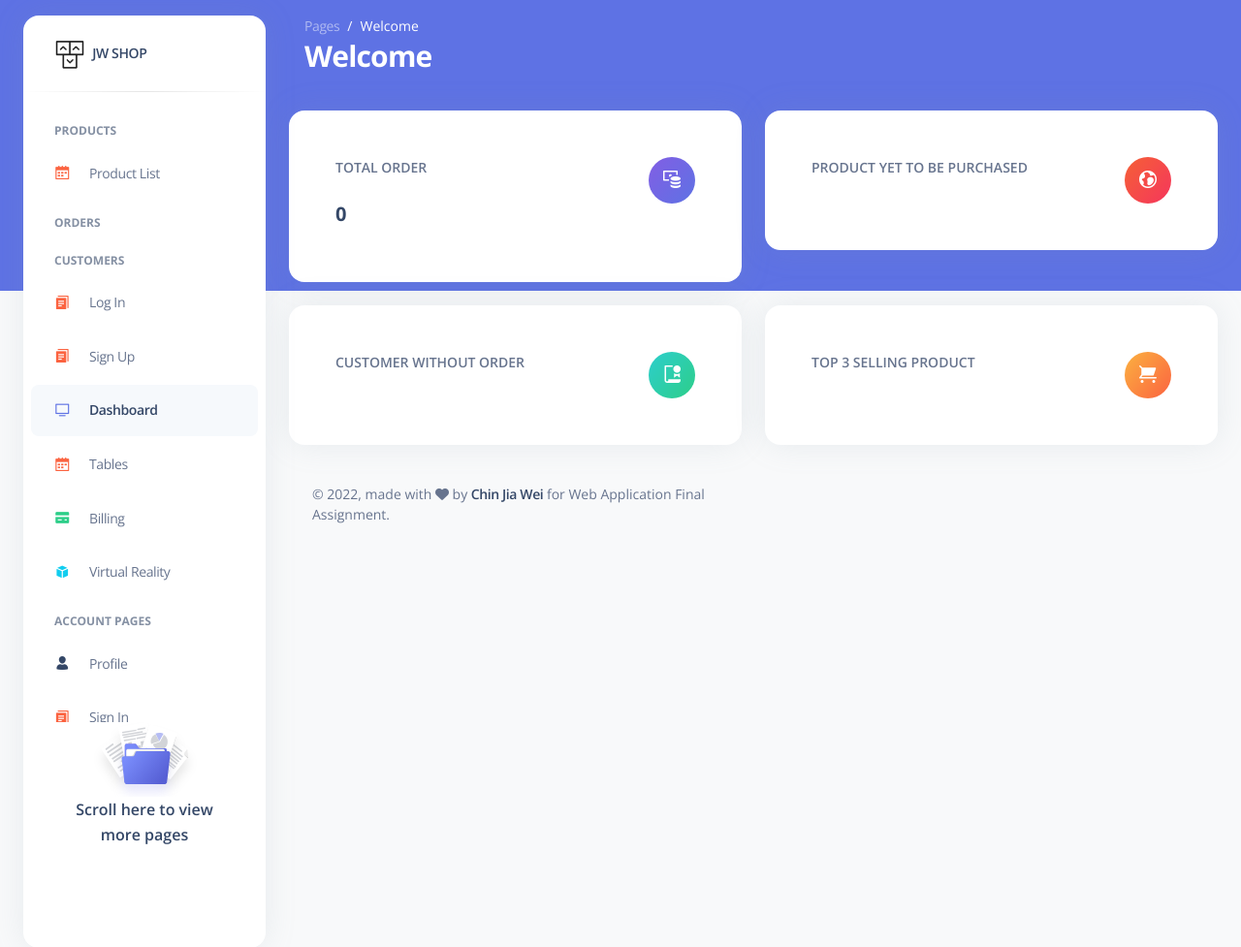
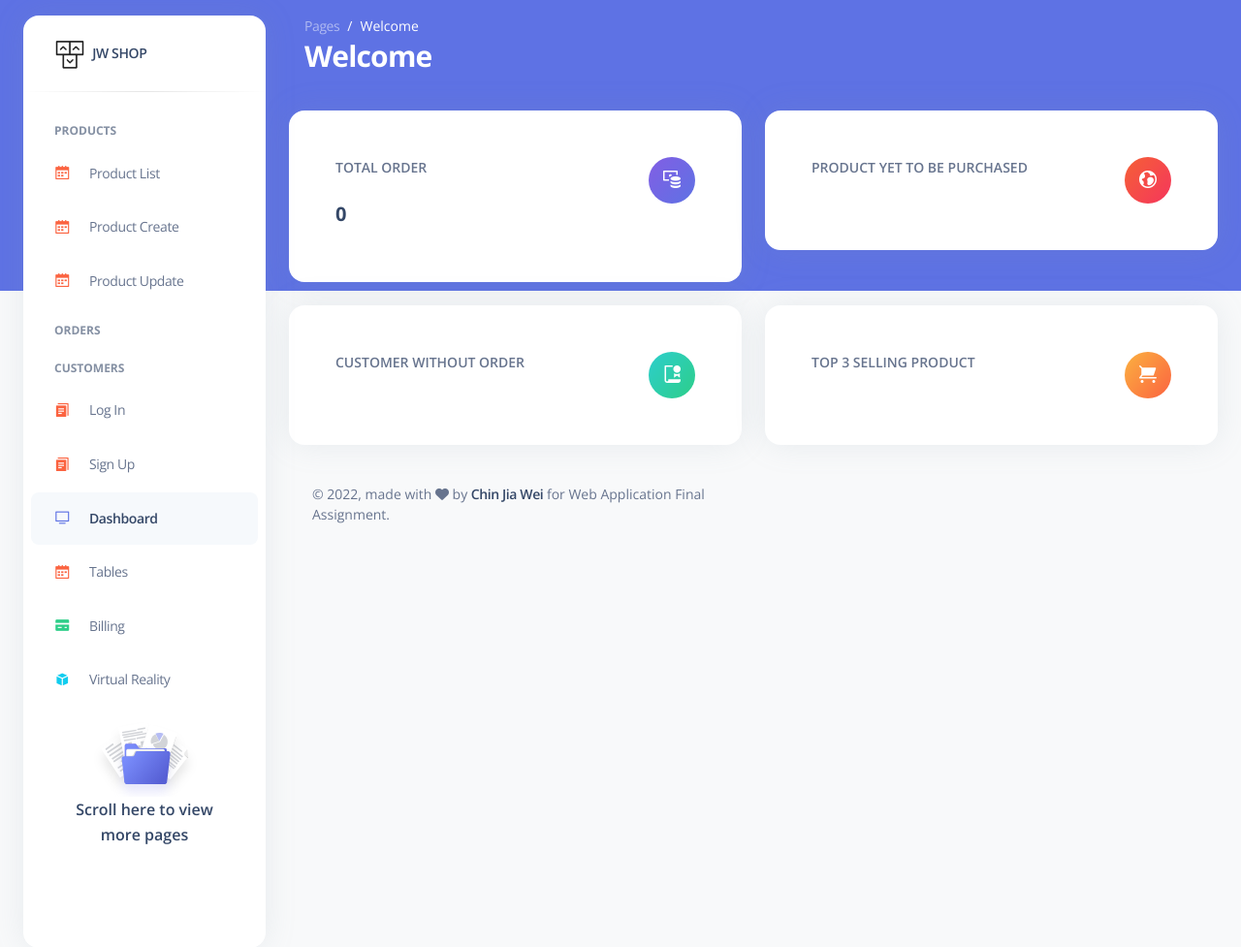
Before and after one commit to jiawei0321/webapp_finalwithbootstrap, a PHP site: page /welcome.php in a window 1280 px wide. Shown: the top 977 px of the page at 97% size. Run offline with PHP 8.4, Linux system fonts and the light colour scheme; data that the repository does not hold is empty; some libraries are stand-ins or nearby versions.

Commit message:
move pages

```diff
--- a/welcome.php
+++ b/welcome.php
@@ -4,21 +4,21 @@
 <head>
   <meta charset="utf-8" />
   <meta name="viewport" content="width=device-width, initial-scale=1, shrink-to-fit=no">
-  <link rel="apple-touch-icon" sizes="76x76" href="./assets/img/shopfavicon.png">
-  <link rel="icon" type="image/png" href="./assets/img/shopfavicon.png">
+  <link rel="apple-touch-icon" sizes="76x76" href="assets/img/shopfavicon.png">
+  <link rel="icon" type="image/png" href="assets/img/shopfavicon.png">
   <title>
     Welcome
   </title>
   <!--     Fonts and icons     -->
   <link href="https://fonts.googleapis.com/css?family=Open+Sans:300,400,600,700" rel="stylesheet" />
   <!-- Nucleo Icons -->
-  <link href="./assets/css/nucleo-icons.css" rel="stylesheet" />
-  <link href="./assets/css/nucleo-svg.css" rel="stylesheet" />
+  <link href="assets/css/nucleo-icons.css" rel="stylesheet" />
+  <link href="assets/css/nucleo-svg.css" rel="stylesheet" />
   <!-- Font Awesome Icons -->
   <script src="https://kit.fontawesome.com/42d5adcbca.js" crossorigin="anonymous"></script>
-  <link href="./assets/css/nucleo-svg.css" rel="stylesheet" />
+  <link href="assets/css/nucleo-svg.css" rel="stylesheet" />
   <!-- CSS Files -->
-  <link id="pagestyle" href="./assets/css/argon-dashboard.css?v=2.0.2" rel="stylesheet" />
+  <link id="pagestyle" href="assets/css/argon-dashboard.css?v=2.0.2" rel="stylesheet" />
 </head>
 <?php
 include 'database/connection.php';
@@ -66,7 +66,7 @@ catch (PDOException $exception) {
     <div class="sidenav-header">
       <i class="fas fa-times p-3 cursor-pointer text-secondary opacity-5 position-absolute end-0 top-0 d-none d-xl-none" aria-hidden="true" id="iconSidenav"></i>
       <a class="navbar-brand m-0" href=" https://demos.creative-tim.com/argon-dashboard/pages/index.html " target="_blank">
-        <img src="./assets/img/logo-ct-dark.png" class="navbar-brand-img h-100" alt="main_logo">
+        <img src="assets/img/logo-ct-dark.png" class="navbar-brand-img h-100" alt="main_logo">
         <span class="ms-1 font-weight-bold">JW SHOP</span>
       </a>
     </div>
@@ -77,11 +77,27 @@ catch (PDOException $exception) {
           <h6 class="ps-4 ms-2 text-uppercase text-xs font-weight-bolder opacity-6">Products</h6>
         </li>
         <li class="nav-item">
-          <a class="nav-link " href="./pages/product_read.php">
+          <a class="nav-link " href="product_read.php">
             <div class="icon icon-shape icon-sm border-radius-md text-center me-2 d-flex align-items-center justify-content-center">
               <i class="ni ni-calendar-grid-58 text-warning text-sm opacity-10"></i>
             </div>
             <span class="nav-link-text ms-1">Product List</span>
+          </a>
+        </li>
+        <li class="nav-item">
+          <a class="nav-link " href="product_create.php">
+            <div class="icon icon-shape icon-sm border-radius-md text-center me-2 d-flex align-items-center justify-content-center">
+              <i class="ni ni-calendar-grid-58 text-warning text-sm opacity-10"></i>
+            </div>
+            <span class="nav-link-text ms-1">Product Create</span>
+          </a>
+        </li>
+        <li class="nav-item">
+          <a class="nav-link " href="product_update.php">
+            <div class="icon icon-shape icon-sm border-radius-md text-center me-2 d-flex align-items-center justify-content-center">
+              <i class="ni ni-calendar-grid-58 text-warning text-sm opacity-10"></i>
+            </div>
+            <span class="nav-link-text ms-1">Product Update</span>
           </a>
         </li>
         <li class="nav-item mt-3">
@@ -91,7 +107,7 @@ catch (PDOException $exception) {
           <h6 class="ps-4 ms-2 text-uppercase text-xs font-weight-bolder opacity-6">Customers</h6>
         </li>
         <li class="nav-item">
-          <a class="nav-link " href="./pages/index.php">
+          <a class="nav-link " href="pages/index.php">
             <div class="icon icon-shape icon-sm border-radius-md text-center me-2 d-flex align-items-center justify-content-center">
               <i class="ni ni-single-copy-04 text-warning text-sm opacity-10"></i>
             </div>
@@ -100,7 +116,7 @@ catch (PDOException $exception) {
         </li>
         </li>
         <li class="nav-item">
-          <a class="nav-link " href="./pages/customer_create.php">
+          <a class="nav-link " href="pages/customer_create.php">
             <div class="icon icon-shape icon-sm border-radius-md text-center me-2 d-flex align-items-center justify-content-center">
               <i class="ni ni-single-copy-04 text-warning text-sm opacity-10"></i>
             </div>
@@ -108,7 +124,7 @@ catch (PDOException $exception) {
           </a>
         </li>
         <li class="nav-item">
-          <a class="nav-link active" href="./pages/dashboard.html">
+          <a class="nav-link active" href="pages/dashboard.html">
             <div class="icon icon-shape icon-sm border-radius-md text-center me-2 d-flex align-items-center justify-content-center">
               <i class="ni ni-tv-2 text-primary text-sm opacity-10"></i>
             </div>
@@ -116,7 +132,7 @@ catch (PDOException $exception) {
           </a>
         </li>
         <li class="nav-item">
-          <a class="nav-link " href="./pages/tables.html">
+          <a class="nav-link " href="pages/tables.html">
             <div class="icon icon-shape icon-sm border-radius-md text-center me-2 d-flex align-items-center justify-content-center">
               <i class="ni ni-calendar-grid-58 text-warning text-sm opacity-10"></i>
             </div>
@@ -124,7 +140,7 @@ catch (PDOException $exception) {
           </a>
         </li>
         <li class="nav-item">
-          <a class="nav-link " href="./pages/billing.html">
+          <a class="nav-link " href="pages/billing.html">
             <div class="icon icon-shape icon-sm border-radius-md text-center me-2 d-flex align-items-center justify-content-center">
               <i class="ni ni-credit-card text-success text-sm opacity-10"></i>
             </div>
@@ -132,7 +148,7 @@ catch (PDOException $exception) {
           </a>
         </li>
         <li class="nav-item">
-          <a class="nav-link " href="./pages/virtual-reality.html">
+          <a class="nav-link " href="pages/virtual-reality.html">
             <div class="icon icon-shape icon-sm border-radius-md text-center me-2 d-flex align-items-center justify-content-center">
               <i class="ni ni-app text-info text-sm opacity-10"></i>
             </div>
@@ -143,7 +159,7 @@ catch (PDOException $exception) {
           <h6 class="ps-4 ms-2 text-uppercase text-xs font-weight-bolder opacity-6">Account pages</h6>
         </li>
         <li class="nav-item">
-          <a class="nav-link " href="./pages/profile.html">
+          <a class="nav-link " href="pages/profile.html">
             <div class="icon icon-shape icon-sm border-radius-md text-center me-2 d-flex align-items-center justify-content-center">
               <i class="ni ni-single-02 text-dark text-sm opacity-10"></i>
             </div>
@@ -151,7 +167,7 @@ catch (PDOException $exception) {
           </a>
         </li>
         <li class="nav-item">
-          <a class="nav-link " href="./pages/index.php">
+          <a class="nav-link " href="pages/index.php">
             <div class="icon icon-shape icon-sm border-radius-md text-center me-2 d-flex align-items-center justify-content-center">
               <i class="ni ni-single-copy-04 text-warning text-sm opacity-10"></i>
             </div>
@@ -159,7 +175,7 @@ catch (PDOException $exception) {
           </a>
         </li>
         <li class="nav-item">
-          <a class="nav-link " href="./pages/sign-up.html">
+          <a class="nav-link " href="pages/sign-up.html">
             <div class="icon icon-shape icon-sm border-radius-md text-center me-2 d-flex align-items-center justify-content-center">
               <i class="ni ni-collection text-info text-sm opacity-10"></i>
             </div>
@@ -170,7 +186,7 @@ catch (PDOException $exception) {
     </div>
     <div class="sidenav-footer mx-3 ">
       <div class="card card-plain shadow-none" id="sidenavCard">
-        <img class="w-50 mx-auto" src="./assets/img/illustrations/icon-documentation.svg" alt="sidebar_illustration">
+        <img class="w-50 mx-auto" src="assets/img/illustrations/icon-documentation.svg" alt="sidebar_illustration">
         <div class="card-body text-center p-3 w-100 pt-0">
           <div class="docs-info">
             <h6 class="mb-0">Scroll here to view more pages</h6>
@@ -770,11 +786,11 @@ catch (PDOException $exception) {
     </div>
   </div>-->
   <!--   Core JS Files   -->
-  <script src="./assets/js/core/popper.min.js"></script>
-  <script src="./assets/js/core/bootstrap.min.js"></script>
-  <script src="./assets/js/plugins/perfect-scrollbar.min.js"></script>
-  <script src="./assets/js/plugins/smooth-scrollbar.min.js"></script>
-  <script src="./assets/js/plugins/chartjs.min.js"></script>
+  <script src="assets/js/core/popper.min.js"></script>
+  <script src="assets/js/core/bootstrap.min.js"></script>
+  <script src="assets/js/plugins/perfect-scrollbar.min.js"></script>
+  <script src="assets/js/plugins/smooth-scrollbar.min.js"></script>
+  <script src="assets/js/plugins/chartjs.min.js"></script>
   <script>
     var ctx1 = document.getElementById("chart-line").getContext("2d");
 
@@ -870,7 +886,7 @@ catch (PDOException $exception) {
   <!-- Github buttons -->
   <script async defer src="https://buttons.github.io/buttons.js"></script>
   <!-- Control Center for Soft Dashboard: parallax effects, scripts for the example pages etc -->
-  <script src="./assets/js/argon-dashboard.min.js?v=2.0.2"></script>
+  <script src="assets/js/argon-dashboard.min.js?v=2.0.2"></script>
 </body>
 
 </html>
```
Also changed, not shown: index.php (renamed from pages/index.php, +13 -13 lines), product_read.php (renamed from pages/product_read.php, +49 -106 lines), customer_create.php (added), pages/customer_create.php (deleted), pages/product_read_one.php (deleted), pages/product_update.php (deleted), product_read_one.php (added), product_update.php (added), uploads/default_product_image.png (added), uploads/default_profile_image.jpg (added), uploads/scissor.jpg (added).
